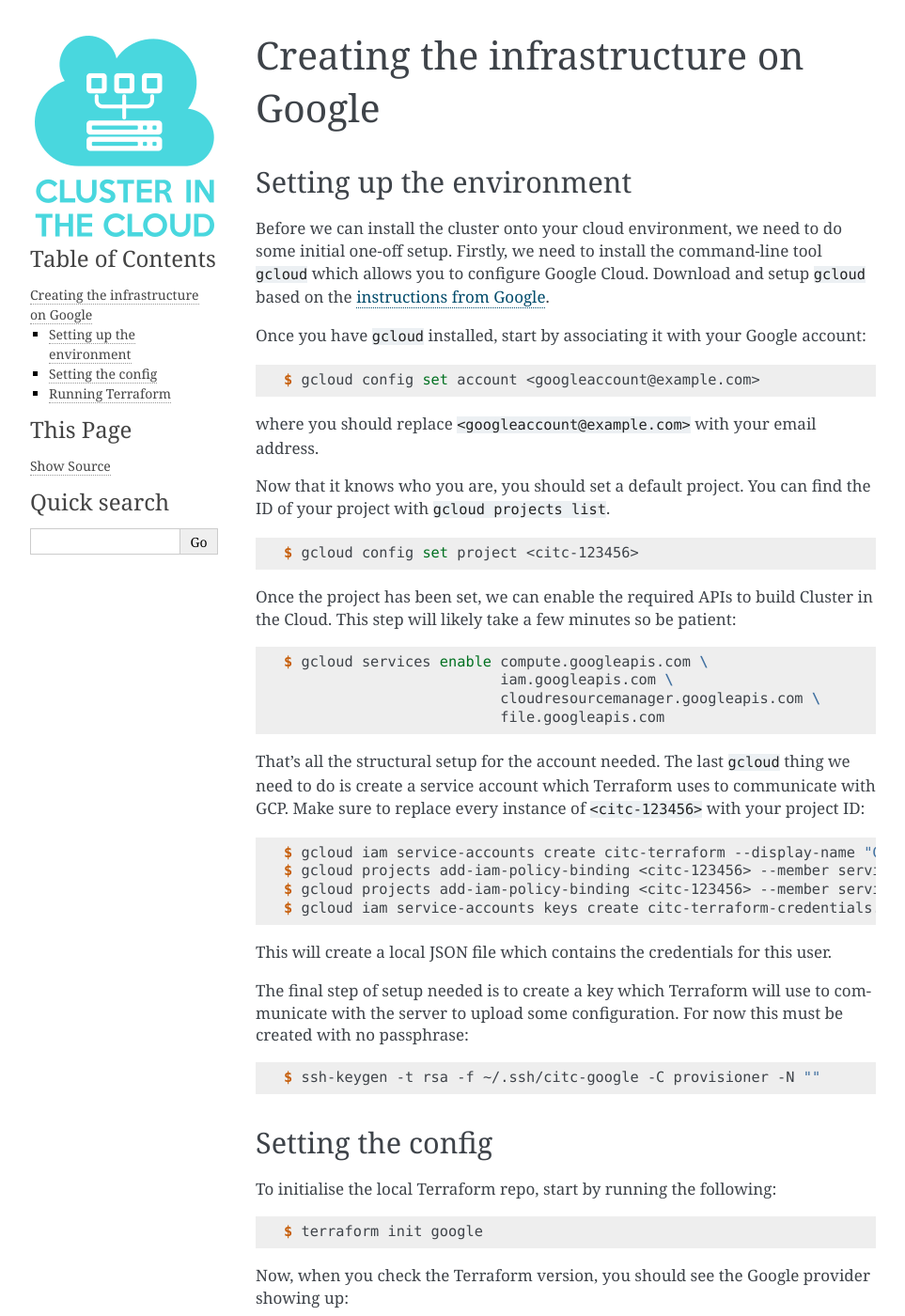
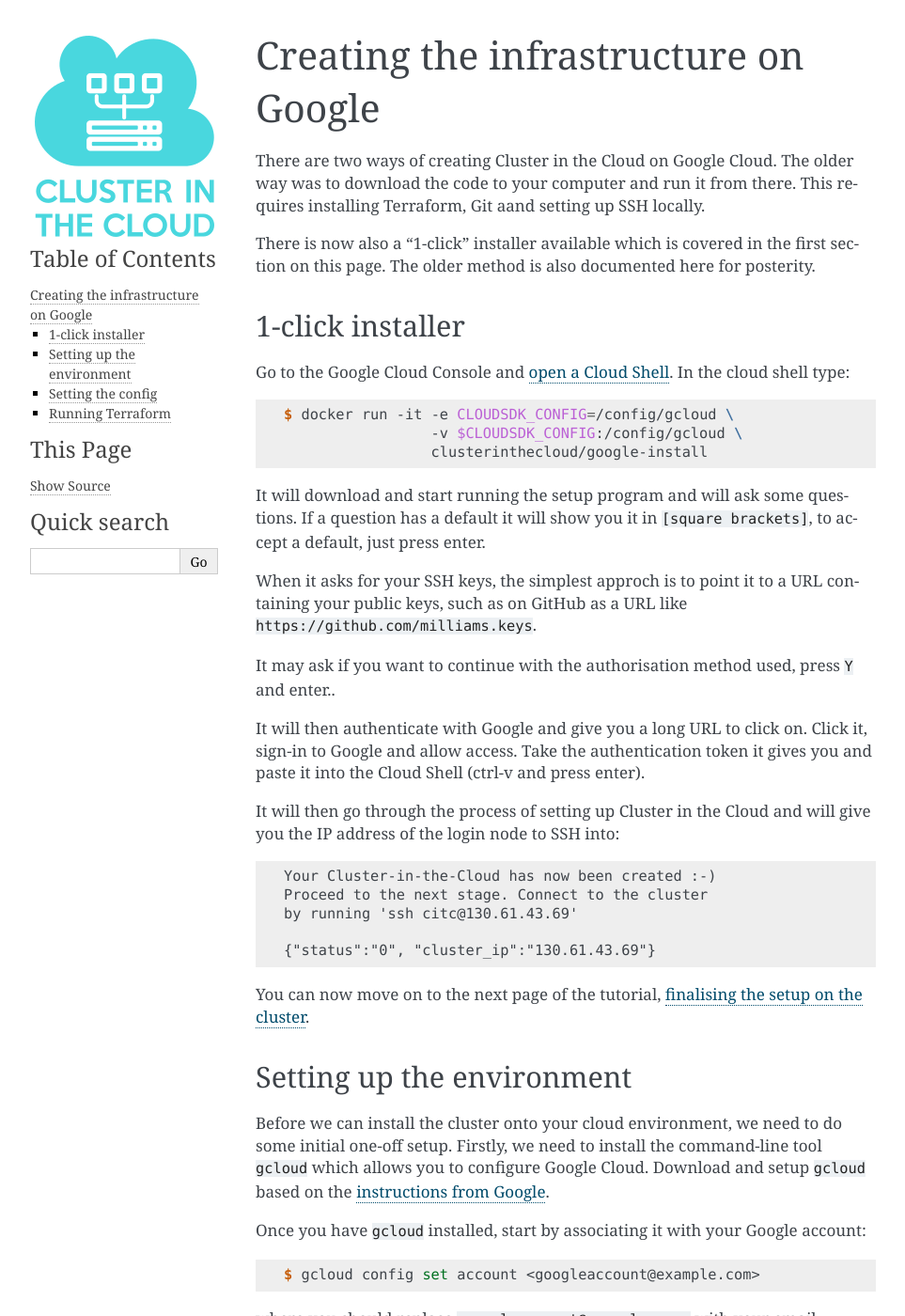
Before and after one commit to clusterinthecloud/docs, a Sphinx documentation site: the page built from source/google-infrastructure.rst, in a window 1280 px wide and 1400 px high. Shown: the whole window at 94% size, without its empty margins (148-1111 px from the left). Built offline with Sphinx 7.4.7, drawn with Linux system fonts in a browser that asks for light colours.

Commit message:
Add docs on using Google 1-click installer

```diff
--- a/source/google-infrastructure.rst
+++ b/source/google-infrastructure.rst
@@ -1,5 +1,46 @@
 Creating the infrastructure on Google
 =====================================
+
+There are two ways of creating Cluster in the Cloud on Google Cloud.
+The older way was to download the code to your computer and run it from there.
+This requires installing Terraform, Git aand setting up SSH locally.
+
+There is now also a "1-click" installer available which is covered in the first section on this page.
+The older method is also documented here for posterity.
+
+1-click installer
+-----------------
+
+Go to the Google Cloud Console and `open a Cloud Shell <https://console.cloud.google.com/home/dashboard?cloudshell=true>`_.
+In the cloud shell type:
+
+.. code-block:: shell-session
+
+   $ docker run -it -e CLOUDSDK_CONFIG=/config/gcloud \
+                    -v $CLOUDSDK_CONFIG:/config/gcloud \
+                    clusterinthecloud/google-install
+
+It will download and start running the setup program and will ask some questions.
+If a question has a default it will show you it in ``[square brackets]``, to accept a default, just press enter.
+
+When it asks for your SSH keys, the simplest approch is to point it to a URL containing your public keys, such as on GitHub as a URL like ``https://github.com/milliams.keys``.
+
+It may ask if you want to continue with the authorisation method used, press ``Y`` and enter..
+
+It will then authenticate with Google and give you a long URL to click on. Click it, sign-in to Google and allow access.
+Take the authentication token it gives you and paste it into the Cloud Shell (ctrl-v and press enter).
+
+It will then go through the process of setting up Cluster in the Cloud and will give you the IP address of the login node to SSH into:
+
+.. code-block:: text
+
+   Your Cluster-in-the-Cloud has now been created :-)
+   Proceed to the next stage. Connect to the cluster
+   by running 'ssh citc@130.61.43.69'
+
+   {"status":"0", "cluster_ip":"130.61.43.69"}
+
+You can now move on to the next page of the tutorial, :doc:`finalising the setup on the cluster <finalise>`.
 
 Setting up the environment
 --------------------------
--- a/source/index.rst
+++ b/source/index.rst
@@ -43,4 +43,7 @@ To complete this tutorial you will need:
   * SSH
   * Git
 
+Alternatively, for some cloud providers (only Google so far) we have a simpler "one-click" installer which has no up-front requirements at all.
+That is covered in the Google chapter.
+
 Start by :doc:`creating the infrastructure <infrastructure>`.
```
Also changed, not shown: source/running.rst (+11 -0 lines).
